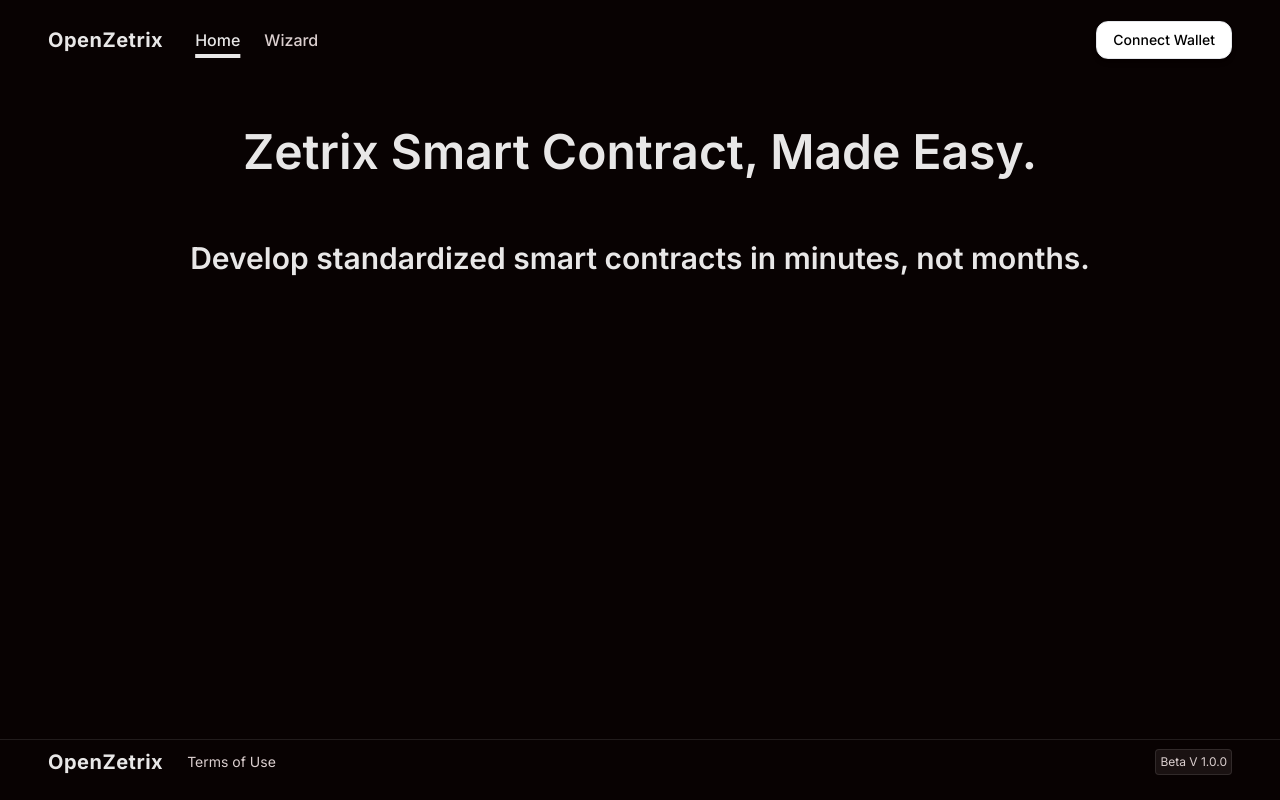
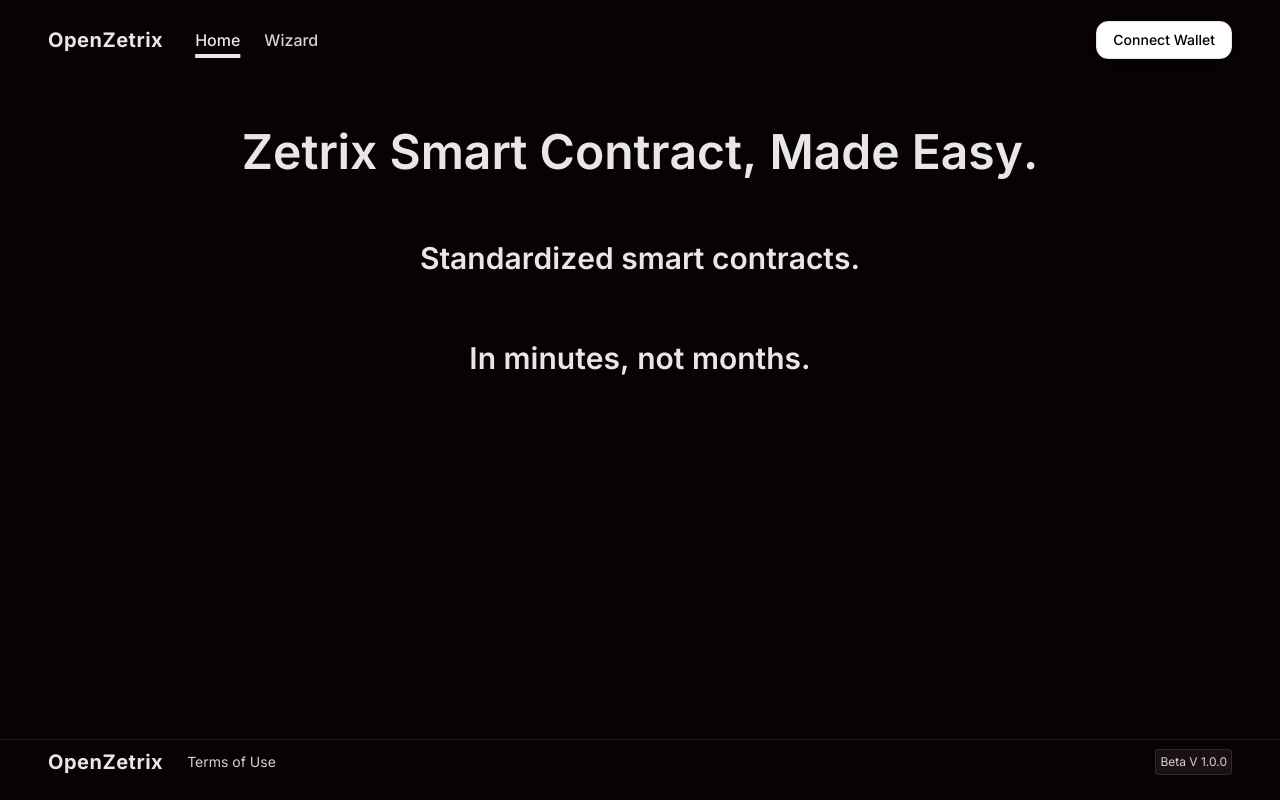
Before and after one commit to izadimrantan/openzetrix-fe, a Next.js app: page / in a window 1280 px wide. Built offline with nearby package versions, Linux system fonts and the light colour scheme.

Commit message:
Updated home page

```diff
--- a/src/app/globals.css
+++ b/src/app/globals.css
@@ -60,3 +60,20 @@ body {
 .animate-slide-out {
   animation: slide-out 0.3s ease-in forwards;
 }
+
+
+@keyframes letterAnimation {
+  0% {
+    opacity: 0;
+    transform: translateY(0);
+  }
+  100% {
+    opacity: 1;
+    transform: translateY(0);
+  }
+}
+
+.animate-letter {
+  opacity: 0;
+  animation: letterAnimation 0s steps(1, end) forwards;
+}
--- a/src/app/page.tsx
+++ b/src/app/page.tsx
@@ -11,7 +11,8 @@ export default function Home() {
       <div className="mx-auto max-w-none">
         <div className="text-center">
           <TitlePrimary>Zetrix Smart Contract, Made Easy.</TitlePrimary>
-          <TitleSecondary className="mt-10">Develop standardized smart contracts in minutes, not months.</TitleSecondary>
+          <TitleSecondary className="mt-10">Standardized smart contracts.</TitleSecondary>
+          <TitleSecondary>In minutes, not months.</TitleSecondary>
         </div>
       </div>
     </Container>
--- a/src/components/title_primary.tsx
+++ b/src/components/title_primary.tsx
@@ -1,9 +1,19 @@
-export default function TitlePrimary(props: any) {
+import { TitleProps } from "@/types/misc";
+
+export default function TitlePrimary({ children, className = "" }: TitleProps) {
+  const letters = Array.from(children as string);
+
   return (
-    <h1
-      className={`${props.className} mt-8 lg:mt-16 mb-2 text-xl lg:text-5xl font-semibold`}
-    >
-      {props.children}
+    <h1 className={`${className} mt-8 lg:mt-16 mb-2 text-xl lg:text-5xl font-semibold`}>
+      {letters.map((letter, index) => (
+        <span
+          key={index}
+          className="inline-block animate-letter"
+          style={{ animationDelay: `${index * 0.1}s` }}
+        >
+          {letter === " " ? "\u00A0" : letter}
+        </span>
+      ))}
     </h1>
   );
 }
--- a/src/components/title_secondary.tsx
+++ b/src/components/title_secondary.tsx
@@ -1,9 +1,19 @@
-export default function TitleSecondary(props: any) {
+import { TitleProps } from "@/types/misc";
+
+export default function TitleSecondary({ children, className = "" }: TitleProps) {
+  const letters = Array.from(children as string);
+
   return (
-    <h2
-      className={`${props.className} mt-8 lg:mt-16 mb-2 text-md lg:text-3xl font-semibold`}
-    >
-      {props.children}
+    <h2 className={`${className} mt-8 lg:mt-16 mb-2 text-md lg:text-3xl font-semibold`}>
+      {letters.map((letter, index) => (
+        <span
+          key={index}
+          className="inline-block animate-letter"
+          style={{ animationDelay: `${index * 0.1}s` }}
+        >
+          {letter === " " ? "\u00A0" : letter}
+        </span>
+      ))}
     </h2>
   );
 }
--- /dev/null
+++ b/src/types/misc.d.ts
@@ -0,0 +1,6 @@
+import { ReactNode } from "react";
+
+export interface TitleProps {
+    children: ReactNode;
+    className?: string;
+}
```
